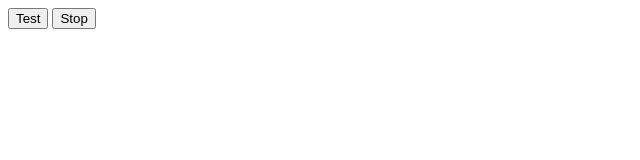
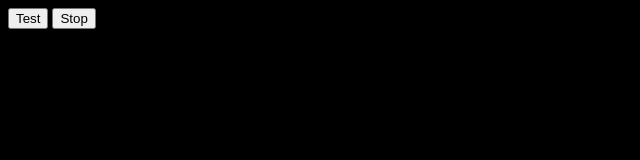
Before and after one commit to vurio/vurio.github.io, a plain HTML site: page index.html in a window 1280 px wide. Shown: the whole page, without its empty margins (0-640 px from the left). Drawn offline with Linux system fonts and the light colour scheme.

Commit message:
Update index.html

```diff
--- a/index.html
+++ b/index.html
@@ -5,9 +5,8 @@
     <meta name="viewport" content="width=device-width, initial-scale=1.0">
     <meta http-equiv="X-UA-Compatible" content="ie=edge">
     <title>Time to fuck up my brother</title>
-    <!-- no need for a css-->
 </head>
-<body>
+<body style="background-color: black;">
     <script>
         function play() {
             var audio = document.getElementById("audio");
```
